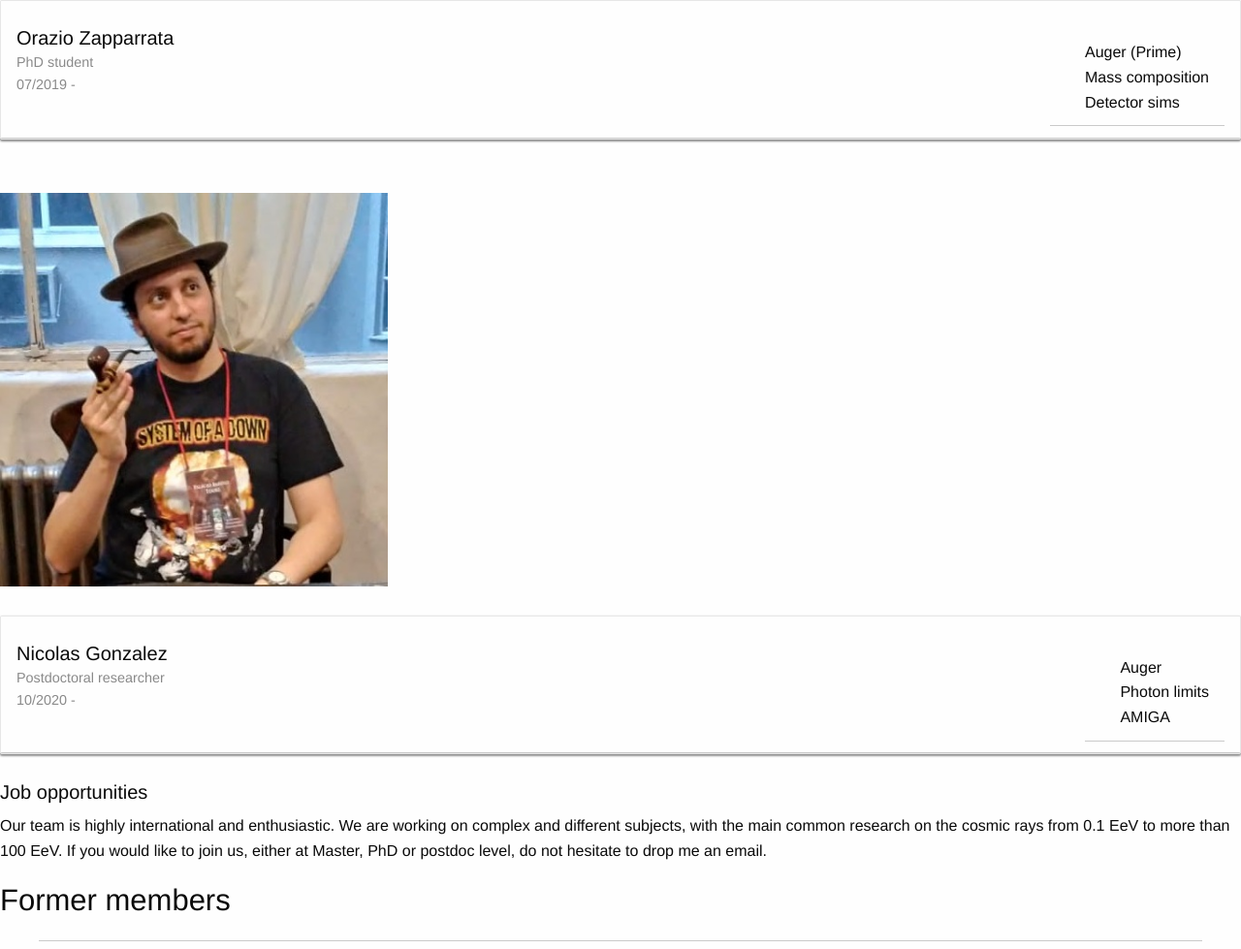
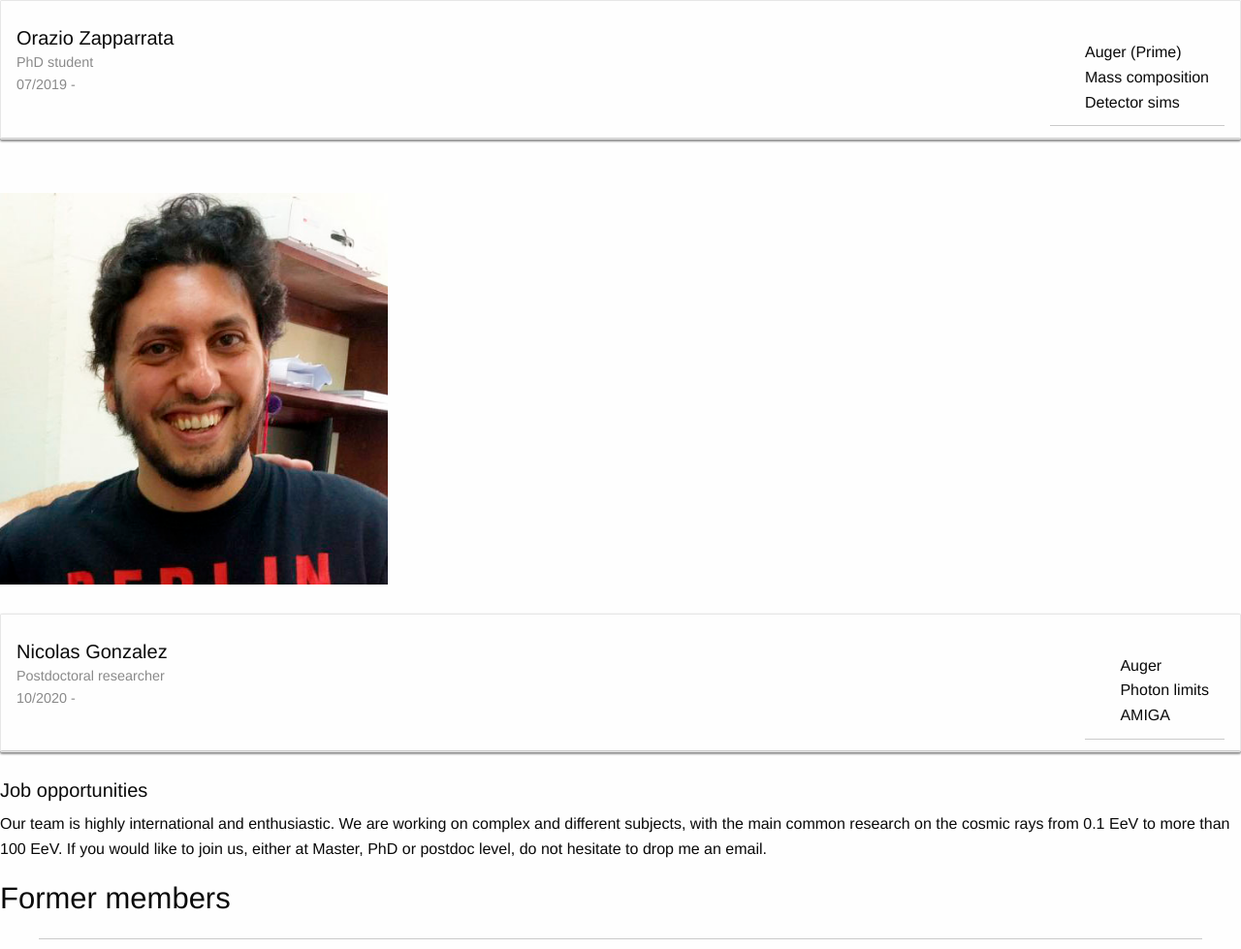
Before and after one commit to IoanaCodrina/Homepage, a plain HTML site: page people.html in a window 1280 px wide. Shown: the part 1210-2189 px from the top of the page at 97% size. Drawn offline with nearby package versions, Linux system fonts and the light colour scheme.

Commit message:
new pic for Nico

```diff
--- a/people.html
+++ b/people.html
@@ -106,7 +106,7 @@
               </div>
 
               <div class="featured-image-block column">
-                <img src="assets/img/foto_nicolas.jpg" width="400" vspace="30"/>
+                <img src="assets/img/Nico_perfil_2.jpg" width="400" vspace="30"/>
                 <div class="card profile-card-action-icons">
                   <div class="card-section">
                     <div class="profile-card-header">
```
Also changed, not shown: assets/img/Nico_perfil_2.jpg (added), assets/img/Nico_perfil_b.jpg (added).
